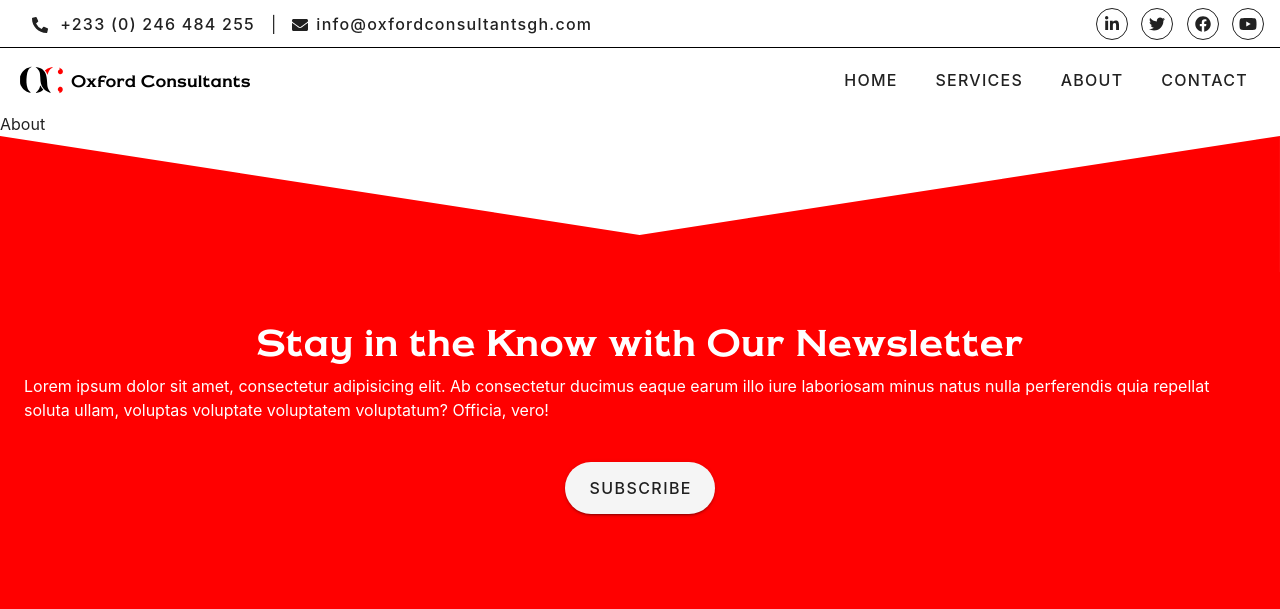
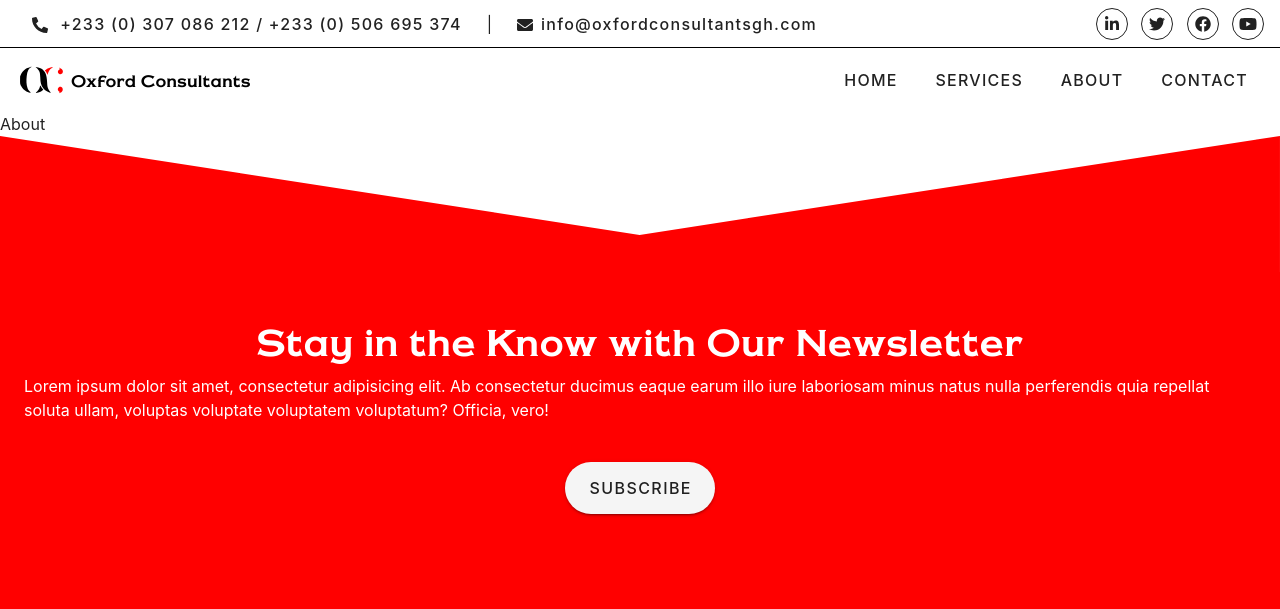
Before and after one commit to choeysnax/oxfordconsultants, a Django app: page /about in a window 1280 px wide; the page is wider, and only the part inside the window is pictured. Shown: the top 609 px of that part. Run offline with Django 3.2, Linux system fonts and the light colour scheme; some libraries are stand-ins or nearby versions; some web fonts are replaced.

Commit message:
minor changes

```diff
--- a/frontend/templates/frontend/base.html
+++ b/frontend/templates/frontend/base.html
@@ -72,9 +72,12 @@
     <v-app>
         <v-toolbar dense class="w3-hide-small w3-border-bottom w3-animate-top trans-400 w3-border-black">
             <v-btn text>
-                <i class="fas fa-phone-alt" style="margin-bottom: -2px"></i>&nbsp; +233 (0) 246 484 255
+                <i class="fas fa-phone-alt" style="margin-bottom: -2px"></i>&nbsp; +233 (0) 307 086 212 / +233 (0) 506
+                695 374
             </v-btn>
+            &nbsp;
             |
+            &nbsp;
             <v-btn text href="mailto:info@oxfordconsultantsgh.com">
                 <i class="fas fa-envelope" style="margin-bottom: -2px"></i>&nbsp; <span
                     style="text-transform: lowercase">info@oxfordconsultantsgh.com</span>
```
